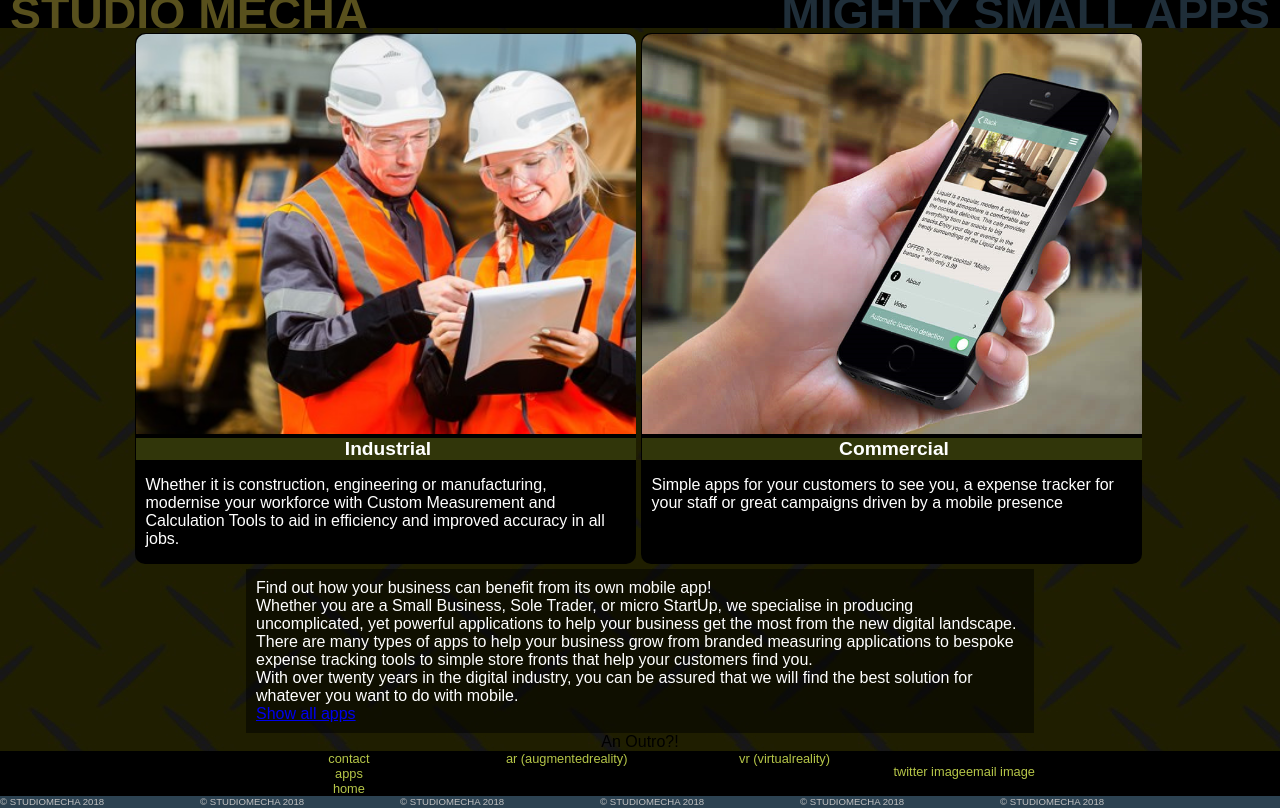
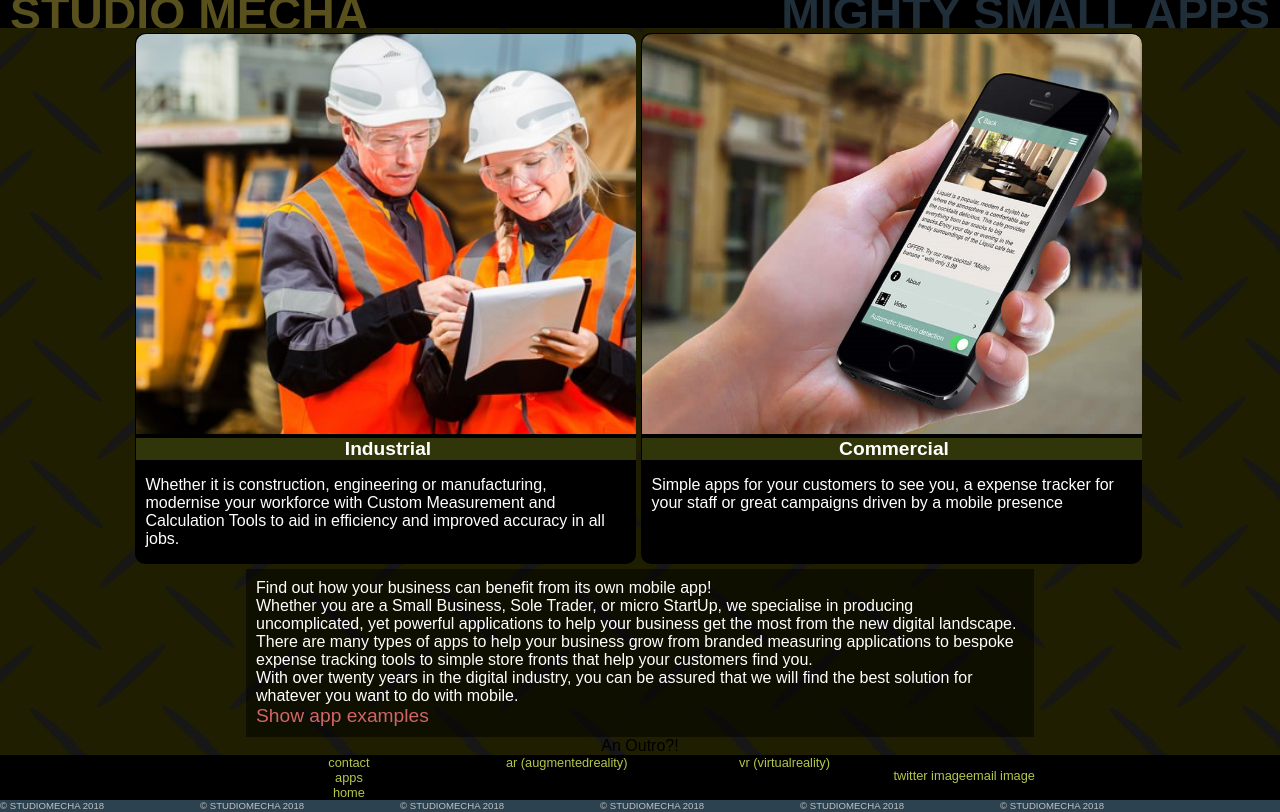
Before and after one commit to neilhighley/sm-studiomecha.net, a React (Create React App) app in the folder studiomecha/: page / in a window 1280 px wide. Built offline with nearby package versions, Linux system fonts and the light colour scheme.

Commit message:
Style updates

```diff
--- a/studiomecha/src/Home.js
+++ b/studiomecha/src/Home.js
@@ -10,7 +10,7 @@ class Home extends Component{
             uncomplicated, yet powerful applications to help your business get the most from the new digital landscape.<br/>
             There are many types of apps to help your business grow from branded measuring applications to bespoke expense tracking tools to simple store fronts that help your customers find you.<br/>
             With over twenty years in the digital industry, you can be assured that we will find the best solution for whatever you want to do with mobile. </div>
-                <Link to='/apps'>Show all apps</Link>
+                <Link to='/apps'>Show app examples</Link>
             </div>
         )
     }
--- a/studiomecha/src/styles/index.css
+++ b/studiomecha/src/styles/index.css
@@ -47,3 +47,8 @@ body {
   padding:10px;
   margin-top:5px;
 }
+.homeText a{
+  color:#D16666;
+  text-decoration:none;
+  font-size:1.2em;
+}
```
